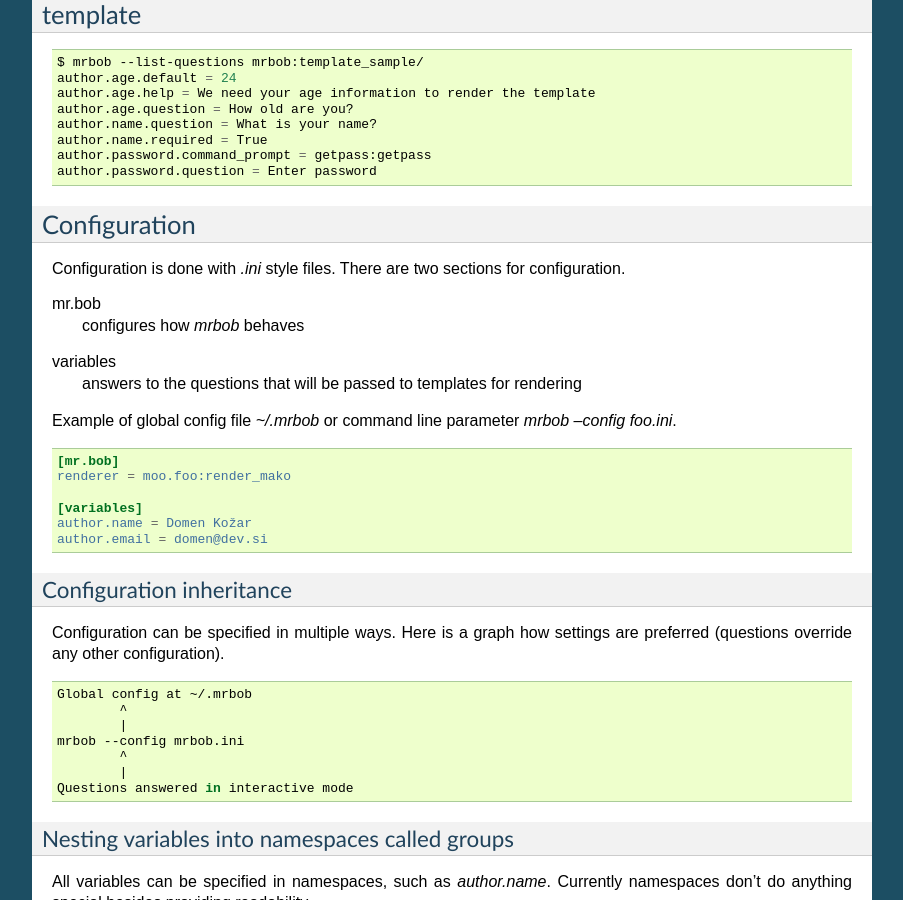
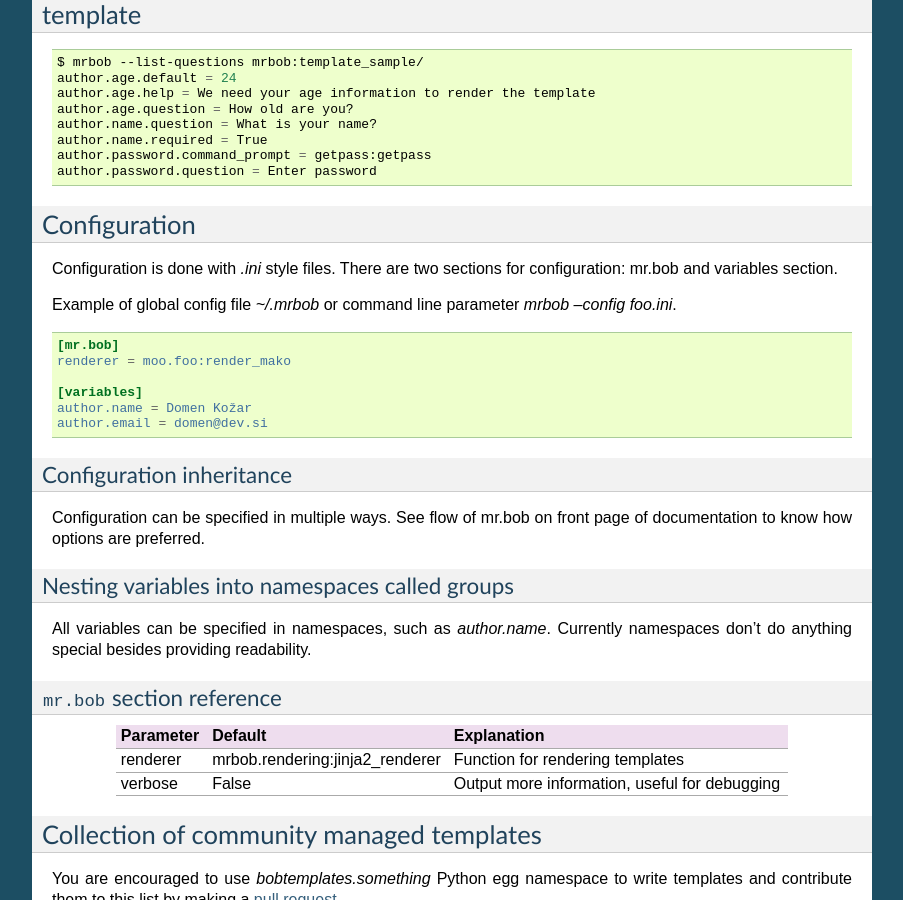
Before and after one commit to collective/mr.bob, a Sphinx documentation site: the page built from docs/source/userguide.rst, in a window 1280 px wide and 900 px high, scrolled down 1336 px. Shown: the whole window, without its empty margins (198-1101 px from the left). Built offline with Sphinx 7.4.7, drawn with Linux system fonts in a browser that asks for light colours.

Commit message:
restructure docs a bit

```diff
--- a/docs/source/index.rst
+++ b/docs/source/index.rst
@@ -56,6 +56,10 @@
 dotted notation
    Importable Python function specified with dots as importing a module separated with a column
    to denote a function. For example *mrbob.rendering:render_structure*
+mr.bob
+    configures how `mrbob` behaves
+variables
+    answers to the questions that will be passed to templates for rendering
 
 
 Indices and tables
--- a/docs/source/userguide.rst
+++ b/docs/source/userguide.rst
@@ -98,12 +98,7 @@
 Configuration
 -------------
 
-Configuration is done with `.ini` style files. There are two sections for configuration.
-
-mr.bob
-    configures how `mrbob` behaves
-variables
-    answers to the questions that will be passed to templates for rendering
+Configuration is done with `.ini` style files. There are two sections for configuration: :term:`mr.bob` and :term:`variables` section.
 
 Example of global config file `~/.mrbob` or command line parameter `mrbob --config foo.ini`.
 
@@ -120,16 +115,7 @@
 Configuration inheritance
 *************************
 
-Configuration can be specified in multiple ways. Here is a graph how settings are preferred (questions override any other configuration).
-::
-
-    Global config at ~/.mrbob
-            ^
-            |
-    mrbob --config mrbob.ini
-            ^
-            |
-    Questions answered in interactive mode
+Configuration can be specified in multiple ways. See flow of mr.bob on front page of documentation to know how options are preferred.
 
 
 Nesting variables into namespaces called groups
```
